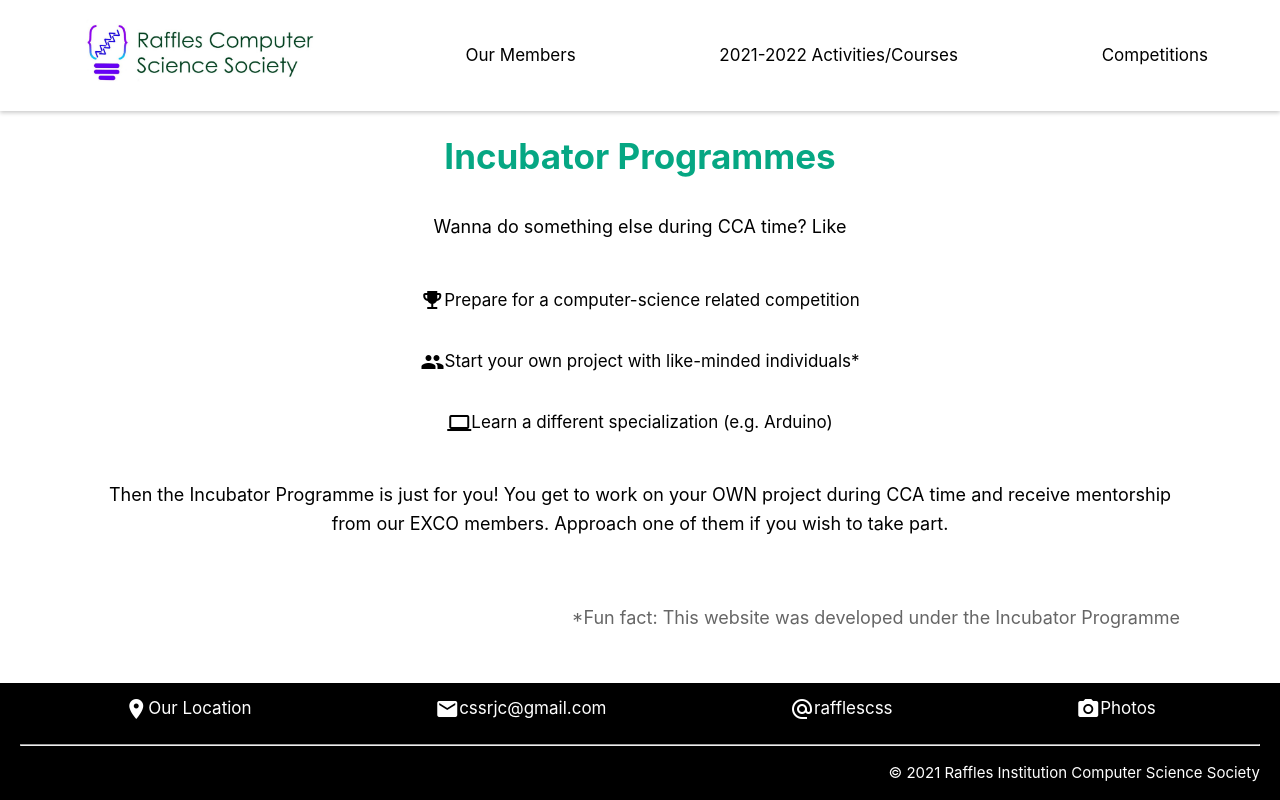
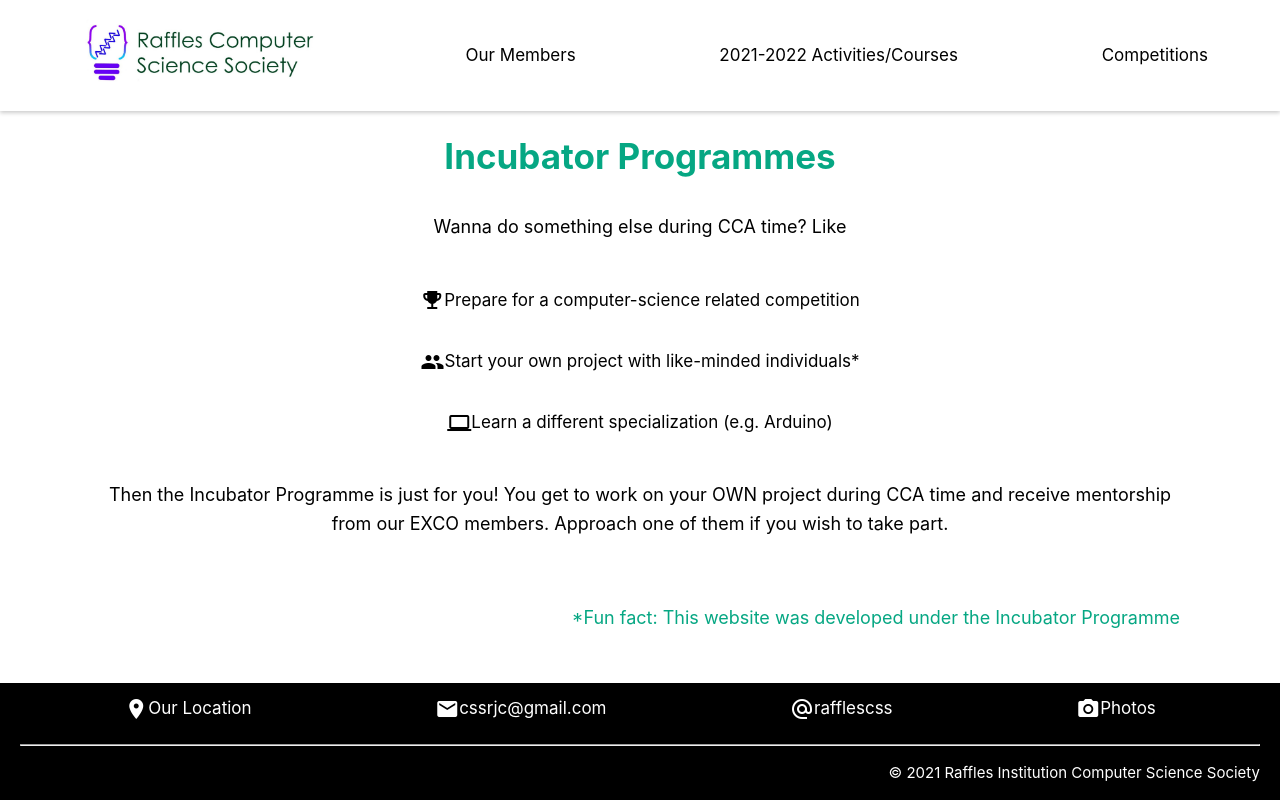
Before and after one commit to yu116/ccaweb, a Next.js app: page /activities/incubatorprogramme in a window 1280 px wide. Built offline with nearby package versions, Linux system fonts and the light colour scheme.

Commit message:
added break

```diff
--- a/pages/competitions.js
+++ b/pages/competitions.js
@@ -33,6 +33,7 @@ function Competitions() {
             <br></br>
             <Image src="/brainhack.png" alt="BrainHack" width = "500px" height = "200px"/>
 
+            <br></br>
             <br></br>
 
             <section className={utilStyles.footer}>
--- a/styles/utils.module.css
+++ b/styles/utils.module.css
@@ -63,7 +63,7 @@
 }
 
 .funFact {
-  color: #666;
+  color: #06a783;
   text-align: right;
 }
 
```
